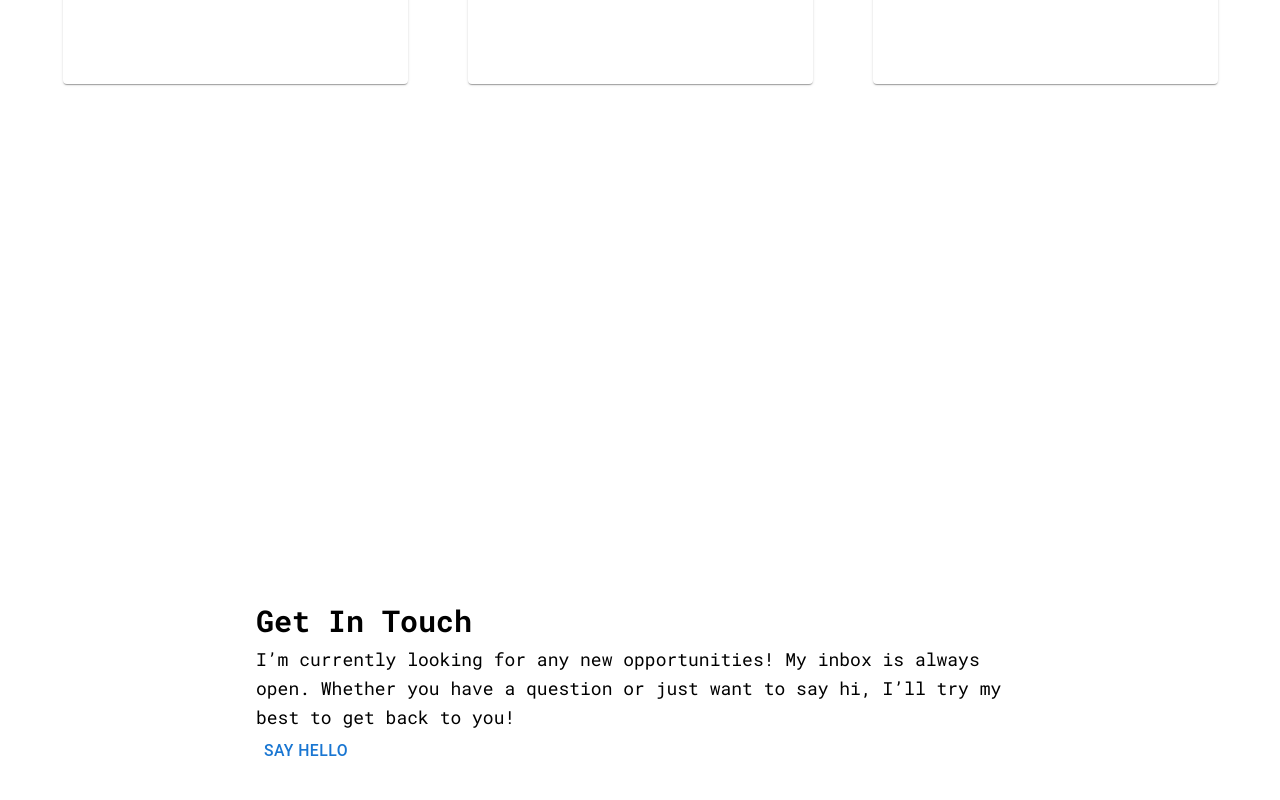
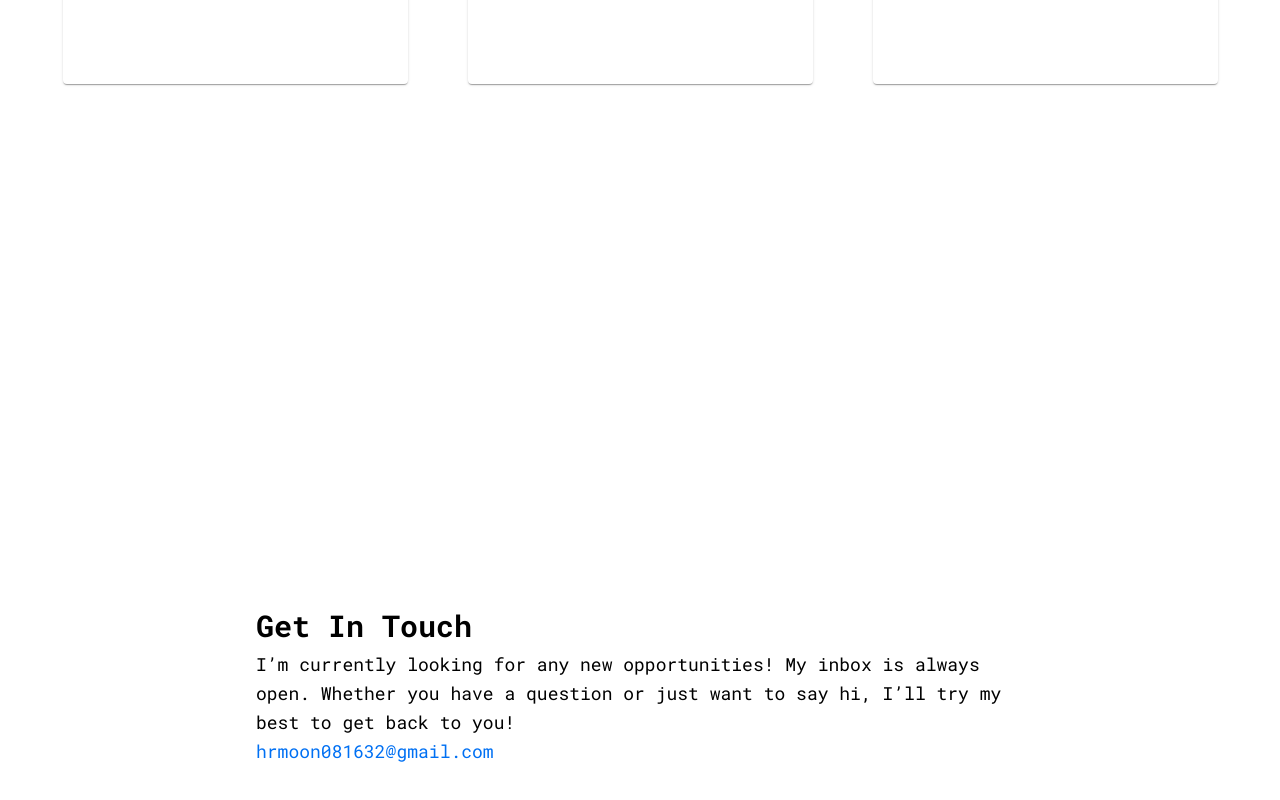
Before and after one commit to moonhyerin/personal-website, a Next.js app: page / in a window 1280 px wide. Shown: the part 2116-2916 px from the top of the page. Built offline with nearby package versions, Linux system fonts and the light colour scheme.

Commit message:
fix: change tag

```diff
--- a/components/ContactPage.tsx
+++ b/components/ContactPage.tsx
@@ -12,7 +12,7 @@ function ContactPage() {
         open. Whether you have a question or just want to say hi, I’ll try my
         best to get back to you!
       </p>
-      <Button>Say hello</Button>
+      <a href='#'>hrmoon081632@gmail.com</a>
     </div>
   );
 }
```
